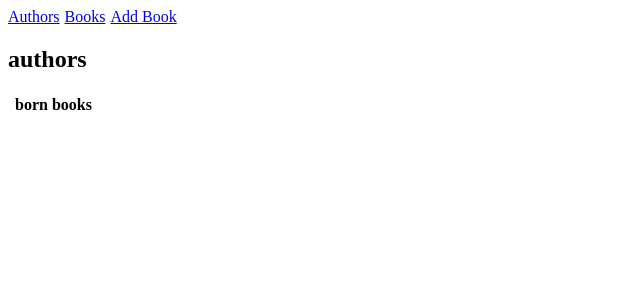
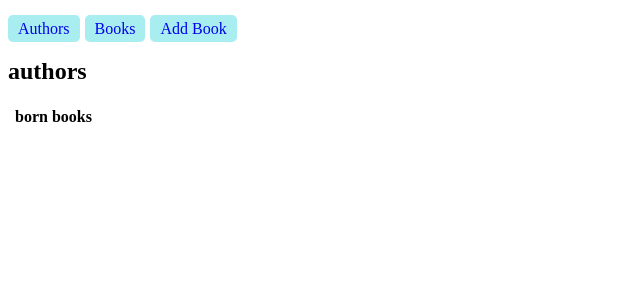
Before and after one commit to dmitriykodenskiy/react_training, a React (Create React App) app in the folder part8_graphQL-library-frontend/: page / in a window 1280 px wide. Shown: the top 300 px of the page, without its empty margins (0-640 px from the left). Built offline with nearby package versions, Linux system fonts and the light colour scheme.

Commit message:
add some styling

```diff
--- a/part8_graphQL-library-frontend/src/App.js
+++ b/part8_graphQL-library-frontend/src/App.js
@@ -9,7 +9,6 @@ const App = () => {
   return (
     <div>
       <Menu />
-
       <Routes>
         <Route path='/' element={<Authors/>} />
         <Route path='/books' element={<Books/>} />
--- a/part8_graphQL-library-frontend/src/components/Menu.js
+++ b/part8_graphQL-library-frontend/src/components/Menu.js
@@ -1,14 +1,11 @@
 import { Link } from 'react-router-dom'
 
 const Menu = () => {
-    const padding = {
-      paddingRight: 5
-    }
     return (
-      <div>
-        <Link to='/' style={padding}>Authors</Link>
-        <Link to='/books' style={padding}>Books</Link>
-        <Link to='/newbook' style={padding}>Add Book</Link>
+      <div className='menu'>
+        <Link to='/'>Authors</Link>
+        <Link to='/books'>Books</Link>
+        <Link to='/newbook'>Add Book</Link>
       </div>
     )
 }
--- /dev/null
+++ b/part8_graphQL-library-frontend/src/index.css
@@ -0,0 +1,13 @@
+a{
+    padding: 5px 10px;
+    background-color: #a8eef1;
+    border-radius: 5px;
+    margin-right: 5px;
+    text-decoration: none;
+}
+a:hover{
+    background-color: #92d8db;
+}
+.menu{
+    margin: 20px 0;
+}
--- a/part8_graphQL-library-frontend/src/index.js
+++ b/part8_graphQL-library-frontend/src/index.js
@@ -1,6 +1,7 @@
 import React from 'react'
 import ReactDOM from 'react-dom/client'
 import App from './App'
+import './index.css'
 import {BrowserRouter as Router} from 'react-router-dom'
 
 ReactDOM.createRoot(document.getElementById('root')).render(
```
